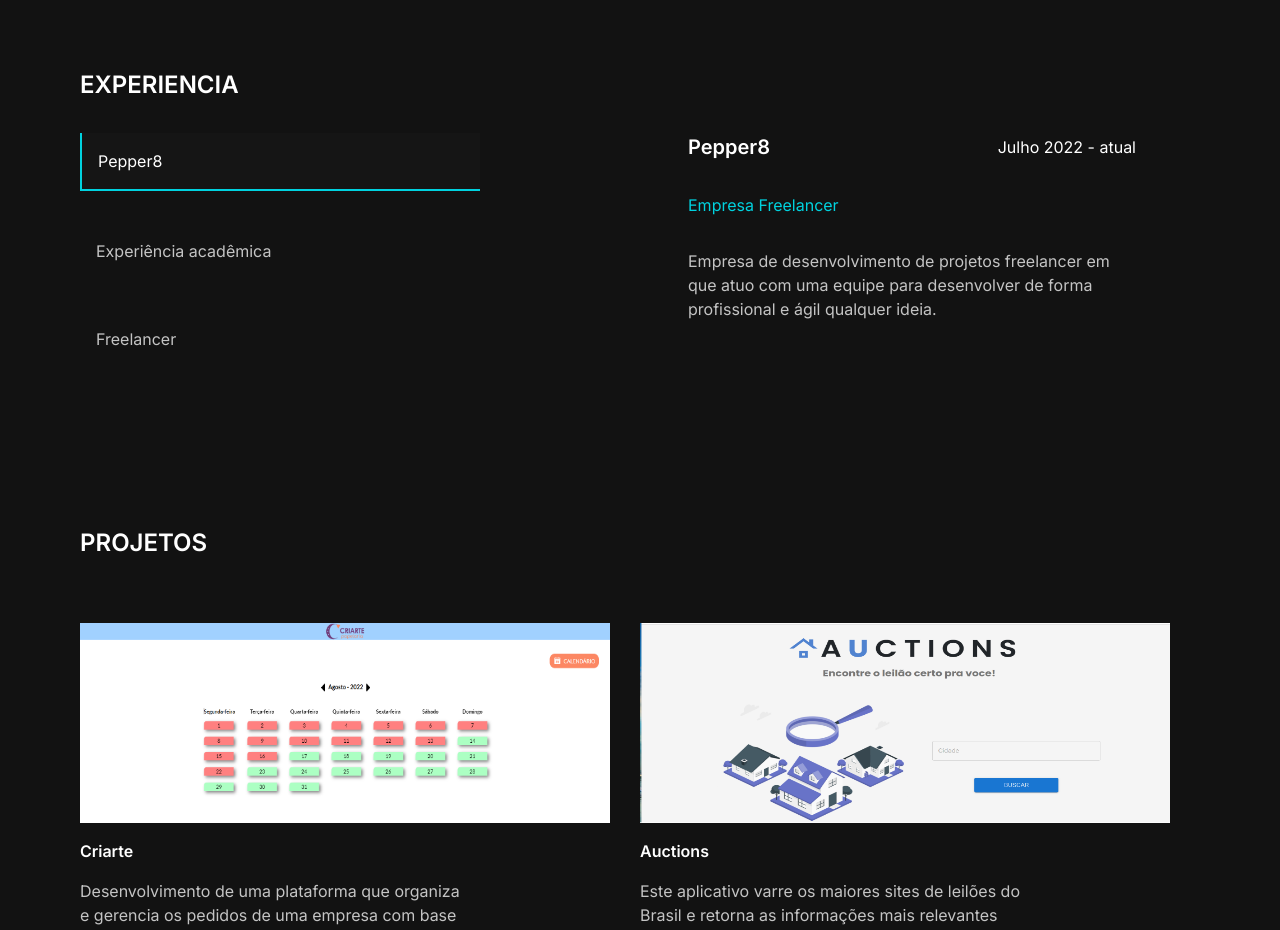
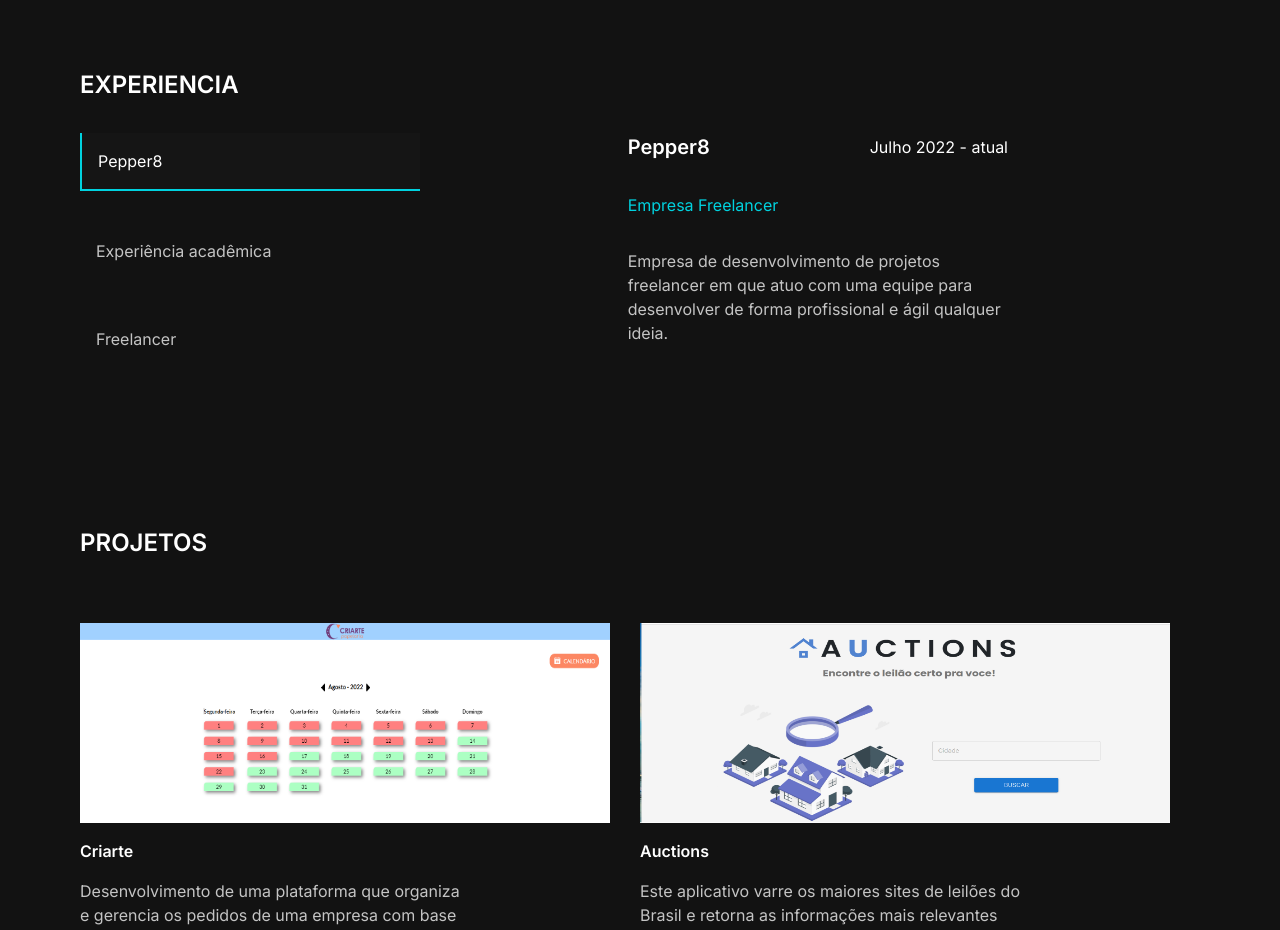
Before and after one commit to BielPimentaDev/portfolio, a React (Vite) app: page / in a window 1280 px wide. Shown: the part 1420-2350 px from the top of the page. Built offline with nearby package versions, Linux system fonts and the light colour scheme.

Commit message:
changing title

```diff
--- a/src/Home/Experience.jsx
+++ b/src/Home/Experience.jsx
@@ -26,7 +26,7 @@ export default function Experience() {
   return (
     <div className='my-32 md:px-16'>
         <Title text="EXPERIENCIA"/>
-        <div className='flex my-8  md:gap-48 gap-16 md:flex-row flex-col'>
+        <div className='flex my-8  md:gap-48 gap-16 md:flex-row flex-col justify-evenly'>
             <ul className='flex md:flex-col gap-8 mr-4 mb-8 overflow-auto'>
                 {
                     Object.keys(experiences).map(key=>{
@@ -40,7 +40,7 @@ export default function Experience() {
 
             </ul>
 
-        <div className='flex flex-col gap-8 md:w-[40%] '>
+        <div className='flex flex-col gap-8 md:w-[40%] mr-48'>
 
    {
         <>
```
Also changed, not shown: src/assets/pepper8.png.
